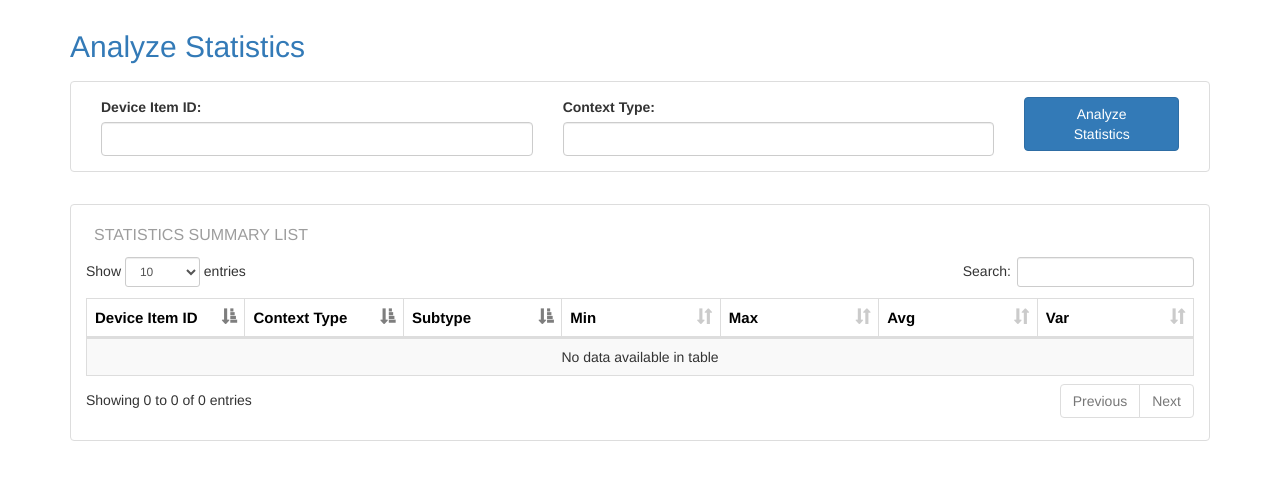
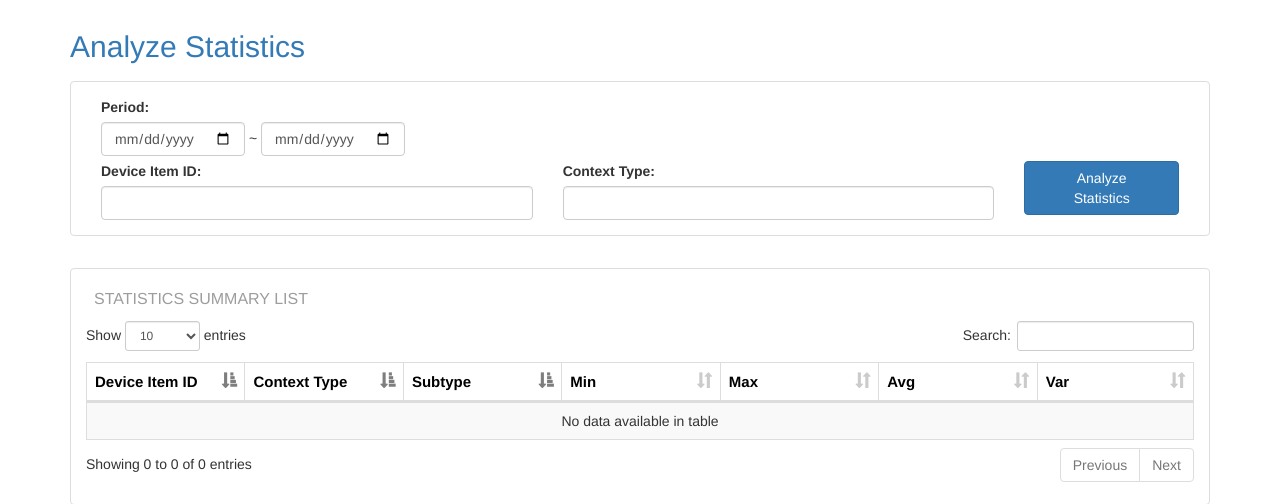
Before and after one commit to smartylab/iot_framework_server, a Django app: page /statistics in a window 1280 px wide. Shown: the part 51-555 px from the top of the page. Run offline with Django 3.2, Linux system fonts and the light colour scheme; some libraries are stand-ins or nearby versions.

Commit message:
update statistics
period,
add count to log

```diff
--- a/templates/monitor/context.html
+++ b/templates/monitor/context.html
@@ -142,7 +142,6 @@
                 }
                 startTime = new Date(startDate).getTime() - 9*3600000; // 0:00:00 for KR timezone (GMT-9)
             }
-
             if (/\S/.test(endDate)) {
                 if (!isValidDate(endDate)) {
                     openModal("The typing form of 'Period' is 'yyyy-MM-dd'.<br/>Please use this pattern.<br/><br/>ex) 2016-04-16", "Search Failed");
@@ -150,7 +149,6 @@
                 }
                 endTime = new Date(endDate).getTime() + 15*3600000 - 1; //0시 0분 0초 //23:59:59.999 for KR timezone (GMT-9)
             }
-
             if (endTime < startTime) {
                 openModal("The start time of period is larger than the end time of period.", "Search Failed");
                 return;
--- a/templates/monitor/statistics.html
+++ b/templates/monitor/statistics.html
@@ -14,7 +14,15 @@
                 <h2 class="text-primary">Analyze Statistics</h2>
             </div>
             <div class="col-xs-12 col-table">
-                <div class="table-container row">
+                <form id="statisticsForm" class="table-container row">
+                    <div class="col-xs-12 col-sm-12" style="padding-bottom: 5px;">
+                        <div class="form-inline">
+                            <label>Period:</label><br/>
+                            <input id="searchStartDate" type="date" placeholder="yyyy-MM-dd" class="form-control">
+                            ~
+                            <input id="searchEndDate" type="date" placeholder="yyyy-MM-dd" class="form-control">
+                        </div>
+                    </div>
                     <div class="col-xs-12 col-sm-5">
                         <label>Device Item ID:</label>
                         <input id="deviceItemId" type="search" class="form-control" aria-controls="dataTable">
@@ -24,10 +32,10 @@
                         <input id="contextType" type="search" class="form-control" aria-controls="dataTable">
                     </div>
                     <div class="col-xs-12 col-sm-2">
-                        <button id="btnStatistics" class="btn btn-primary col-xs-12">
+                        <button id="btnStatistics" class="btn btn-primary col-xs-12" type="submit">
                             Analyze<br class="hidden-xs"/> Statistics</button>
                     </div>
-                </div>
+                </form>
             </div>
             <div class="col-xs-12 col-table">
                 <div class="table-container row">
@@ -49,17 +57,47 @@
     var dataTable = null;
 
     $(document).ready(function () {
-        $('#btnStatistics').click(function() {
+        $('#statisticsForm').submit(function(e) {
+            e.preventDefault();
+
+            var startDate = $('#searchStartDate').val();
+            var endDate = $('#searchEndDate').val();
             var itemID = $('#deviceItemId').val();
             var contextType = $('#contextType').val();
 
             if (!/\S/.test(itemID) && !/\S/.test(contextType)) {
                 setDataTable([]);
-                openModal('Both Device Item ID and Context Type are empty.<br/>Please fill one field at least.', "Search Failed");
+                openModal('Both Device Item ID and Context Type are empty.<br/>Please fill one field at least.', "Analyze Failed");
                 return;
             }
 
-            var ajaxData = {};
+            var startTime = -62167219200000;
+            var endTime = 32520455448000;
+
+            if (/\S/.test(startDate)) {
+                if (!isValidDate(startDate)) {
+                    openModal("The typing form of 'Period' is 'yyyy-MM-dd'.<br/>Please use this pattern.<br/><br/>ex) 2016-04-16", "Search Failed");
+                    return;
+                }
+                startTime = new Date(startDate).getTime() - 9*3600000; // 0:00:00 for KR timezone (GMT-9)
+            }
+            if (/\S/.test(endDate)) {
+                if (!isValidDate(endDate)) {
+                    openModal("The typing form of 'Period' is 'yyyy-MM-dd'.<br/>Please use this pattern.<br/><br/>ex) 2016-04-16", "Search Failed");
+                    return;
+                }
+                endTime = new Date(endDate).getTime() + 15*3600000 - 1; //0시 0분 0초 //23:59:59.999 for KR timezone (GMT-9)
+            }
+            if (endTime < startTime) {
+                openModal("The start time of period is larger than the end time of period.", "Analyze Failed");
+                return;
+            }
+
+            var ajaxData = {
+                start_period : startTime,
+                end_period: endTime
+            };
+
             if (!/\S/.test(itemID)) {
                 itemID = null;
             } else {
```
Also changed, not shown: iot_framework_server/apis.py (+14 -6 lines), iot_framework_server/db_manager.py (+12 -3 lines), iot_framework_server/statistics.py (+4 -3 lines).
